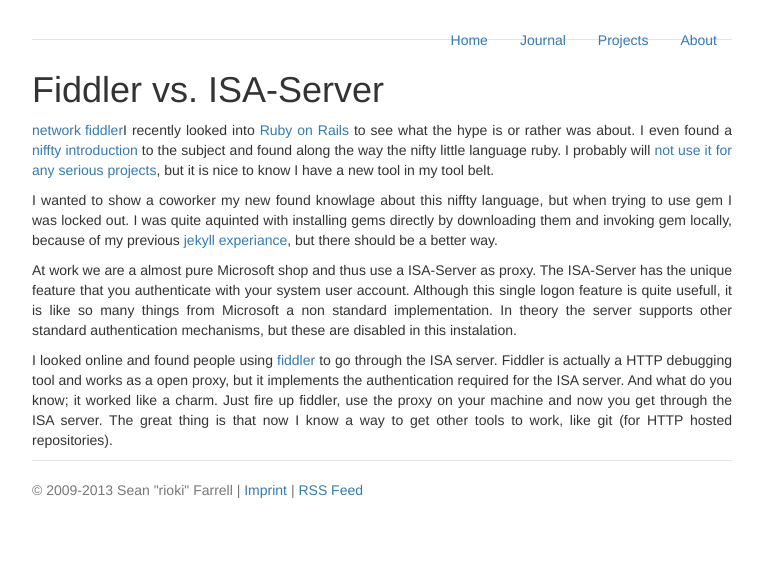
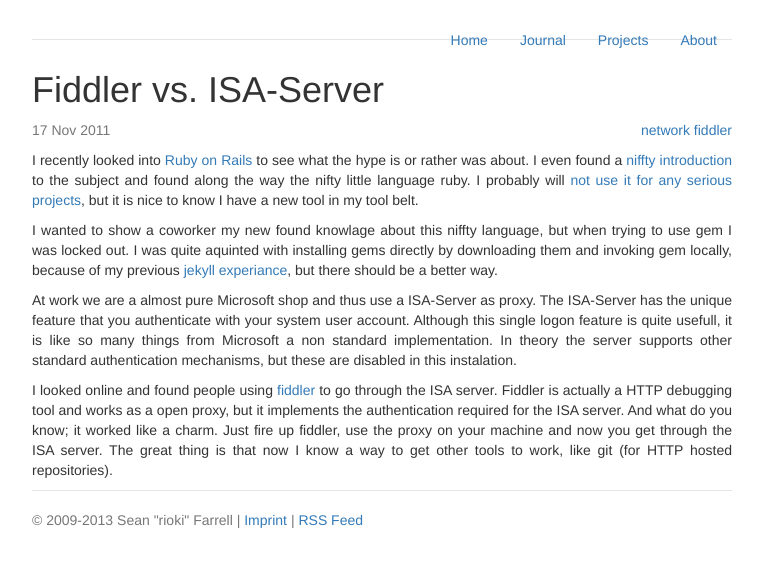
Before and after one commit to rioki/www.rioki.org, a Jekyll site: the page built from _posts/2011-11-17-fiddler-vs-isa-server.md, in a window 1280 px wide. Shown: the top 567 px of the page, without its empty margins (258-1021 px from the left). Built offline with Jekyll 4.4.1, drawn with Linux system fonts in a browser that asks for light colours; nearby versions of some CDN libraries; library files that are not in the unit come from our copies.

Commit message:
Fixes aesthetic of posts.

```diff
--- a/_layouts/post.html
+++ b/_layouts/post.html
@@ -4,10 +4,11 @@
 ---
 <article>
   <h1>{{ page.title }}</h1>
-  <div class="tags pull-left">
+  <div class="pull-right">
     {% for tag in page.tags %}
       <a href="/tag/{{tag}}.html">{{tag}}</a>
     {% endfor %}
   </div>
+  <p class="text-muted">{{ page.date | date_to_string }}</p>
   {{ content }}
 </article>
```
